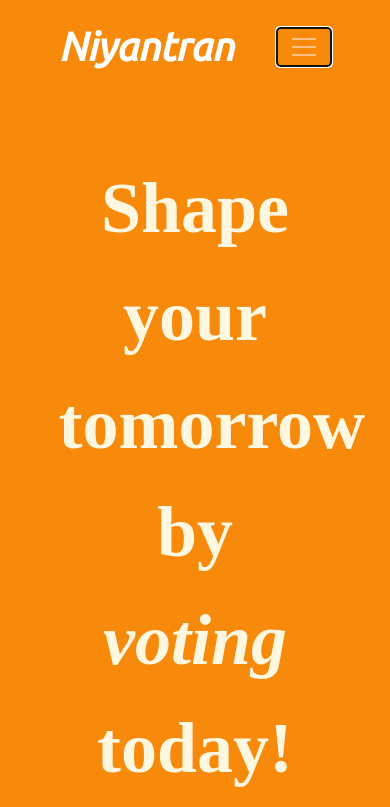
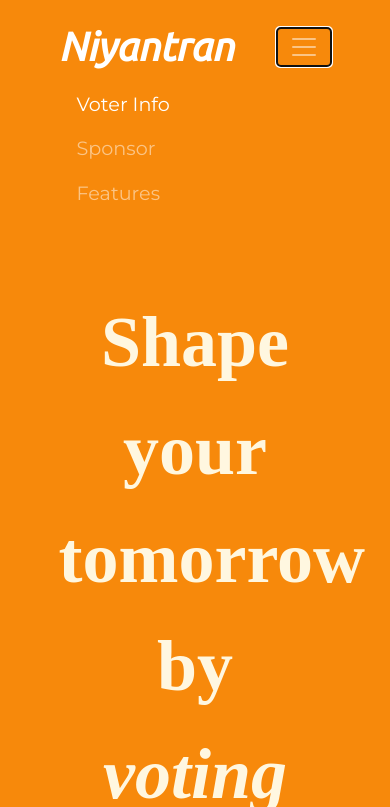
Before and after one commit to DeadlyBlessing/NiyantranDynamic, a plain HTML site: page index.html in a window 390 px wide. Both pictures are taken after a click on the button "Toggle navigation". Shown: the top 807 px of the page. Drawn offline with nearby package versions, Linux system fonts and the light colour scheme.

Commit message:
Update index.html

```diff
--- a/index.html
+++ b/index.html
@@ -17,19 +17,16 @@
 
   <section id="title">
     <div class="container-fluid">
-
-      <!-- Nav Bar -->
       <nav class="navbar navbar-expand-lg navbar-dark">
   <a class="navbar-brand" href="index.html">Niyantran</a>
-
-        <button class="navbar-toggler" type="button" data-toggle="collapse" data-targer="#navbarTogglerDemo02">
+  <button class="navbar-toggler" type="button" data-toggle="collapse" data-target="#navbarSupportedContent" aria-controls="navbarSupportedContent" aria-expanded="false" aria-label="Toggle navigation">
     <span class="navbar-toggler-icon"></span>
   </button>
 
-        <div class="collapse navbar-collapse" id="#navbarTogglerDemo02">
+  <div class="collapse navbar-collapse" id="navbarSupportedContent">
     <ul class="navbar-nav ml-auto">
-            <li class="nav-item">
-              <a class="nav-link" href="voter.html">Voter-Info</a>
+      <li class="nav-item active">
+        <a class="nav-link" href="voter.html">Voter Info <span class="sr-only">(current)</span></a>
       </li>
       <li class="nav-item">
         <a class="nav-link" href="#pricing">Sponsor</a>
@@ -39,7 +36,6 @@
       </li>
     </ul>
   </div>
-
 </nav>
 
 
```
Lines whose indentation alone changed are shown as unchanged.
